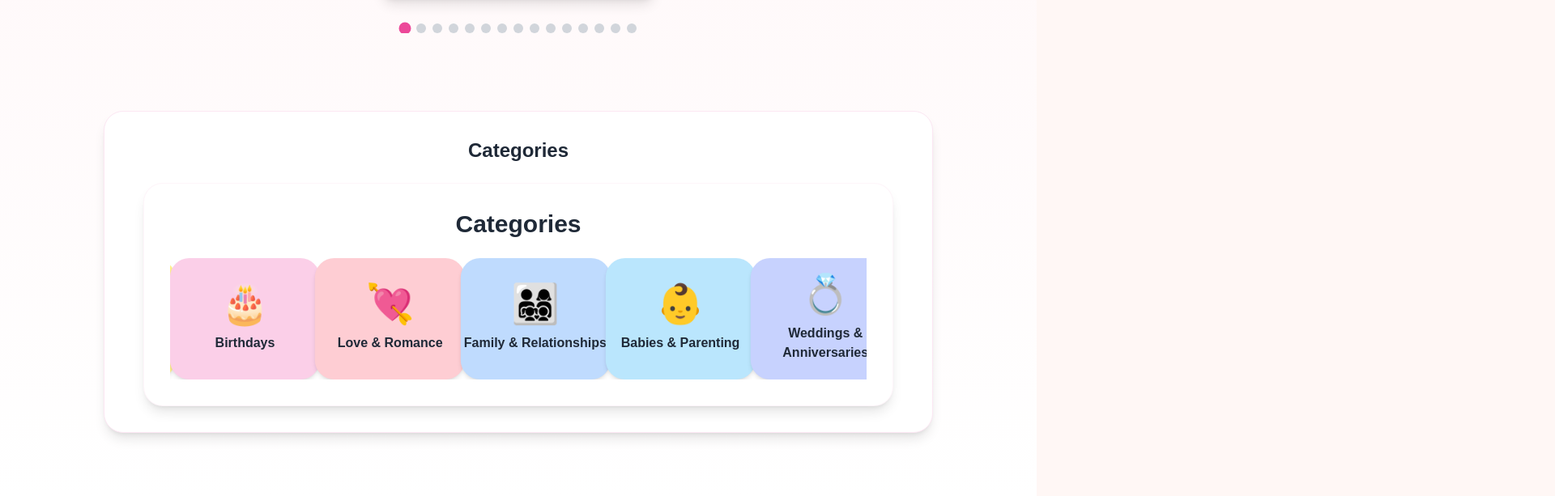
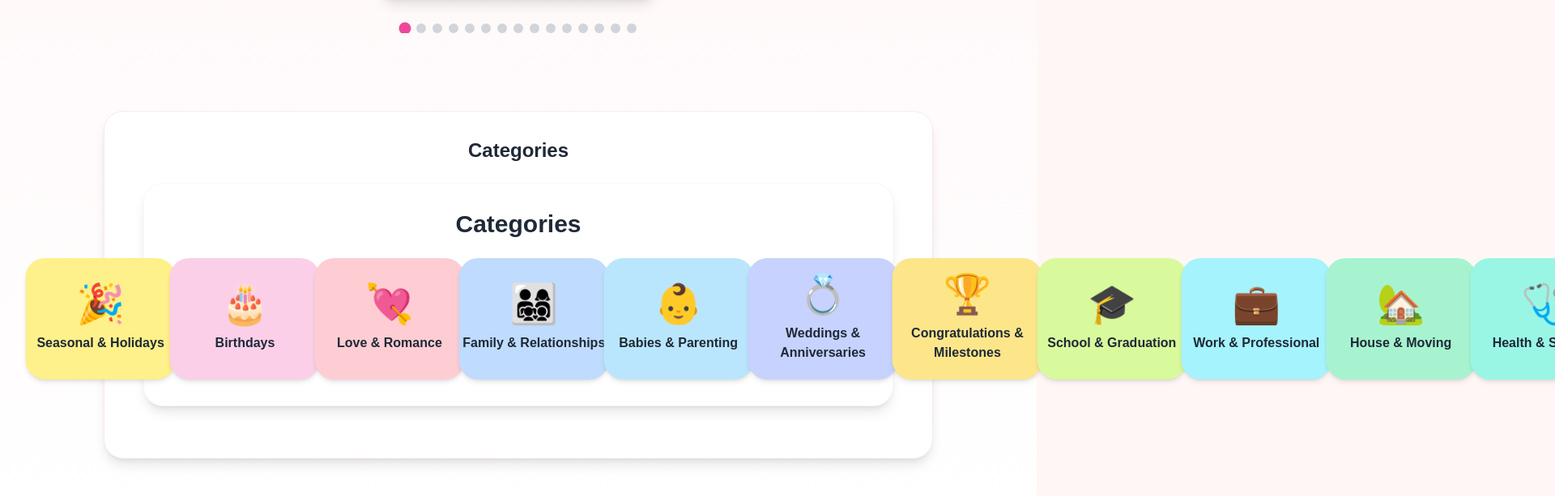
Before and after one commit to everwishhq-commits/EverWish, a Next.js app: page / in a window 1280 px wide. Shown: the part 655-1268 px from the top of the page at 81% size, 1920 px wide, since content can reach past the window. Built offline with nearby package versions, Linux system fonts and the light colour scheme.

Commit message:
Update categories.js

```diff
--- a/components/categories.js
+++ b/components/categories.js
@@ -35,30 +35,33 @@ const mainCategories = [
 export default function Categories() {
   return (
     <section className="w-full px-4">
-      <div className="max-w-6xl mx-auto rounded-[24px] bg-white shadow-lg border border-pink-100/40 p-6 sm:p-8">
+      <div className="max-w-6xl mx-auto rounded-[24px] bg-white shadow-lg border border-pink-100/40 p-6 sm:p-8 mb-8">
         <h2 className="text-2xl sm:text-3xl font-extrabold text-gray-800 text-center mb-6">
           Categories
         </h2>
 
         <Swiper
           slidesPerView={2.2}
-          spaceBetween={28} // 📏 separadas, sin desbordar
-          loop={true}
-          autoplay={{ delay: 2500, disableOnInteraction: false }}
-          speed={800}
+          spaceBetween={24} // ✨ espacio suave entre cards
+          loop={true} // 🔁 loop activo
+          autoplay={{
+            delay: 2400,
+            disableOnInteraction: false,
+          }}
+          speed={900} // 🌈 desplazamiento suave
           breakpoints={{
-            640: { slidesPerView: 3.3, spaceBetween: 32 },
-            1024: { slidesPerView: 5, spaceBetween: 36 },
+            640: { slidesPerView: 3.3, spaceBetween: 28 },
+            1024: { slidesPerView: 5, spaceBetween: 32 },
           }}
           modules={[Autoplay]}
-          className="!overflow-hidden"
+          className="!overflow-visible"
         >
           {mainCategories.map((cat, i) => (
             <SwiperSlide key={i}>
               <Link href={`/categories/${cat.slug}`}>
                 <div
                   className={`${cat.color} rounded-3xl shadow-md hover:shadow-xl hover:-translate-y-1 transition-all duration-300 flex flex-col items-center justify-center mx-auto
-                              w-[150px] h-[130px] sm:w-[170px] sm:h-[140px] md:w-[185px] md:h-[150px]`}
+                              w-[150px] h-[130px] sm:w-[165px] sm:h-[140px] md:w-[185px] md:h-[150px]`}
                 >
                   <span className="text-5xl mb-3">{cat.emoji}</span>
                   <p className="font-semibold text-sm md:text-base text-gray-800 text-center leading-tight">
@@ -72,4 +75,4 @@ export default function Categories() {
       </div>
     </section>
   );
-    }
+                  }
```
